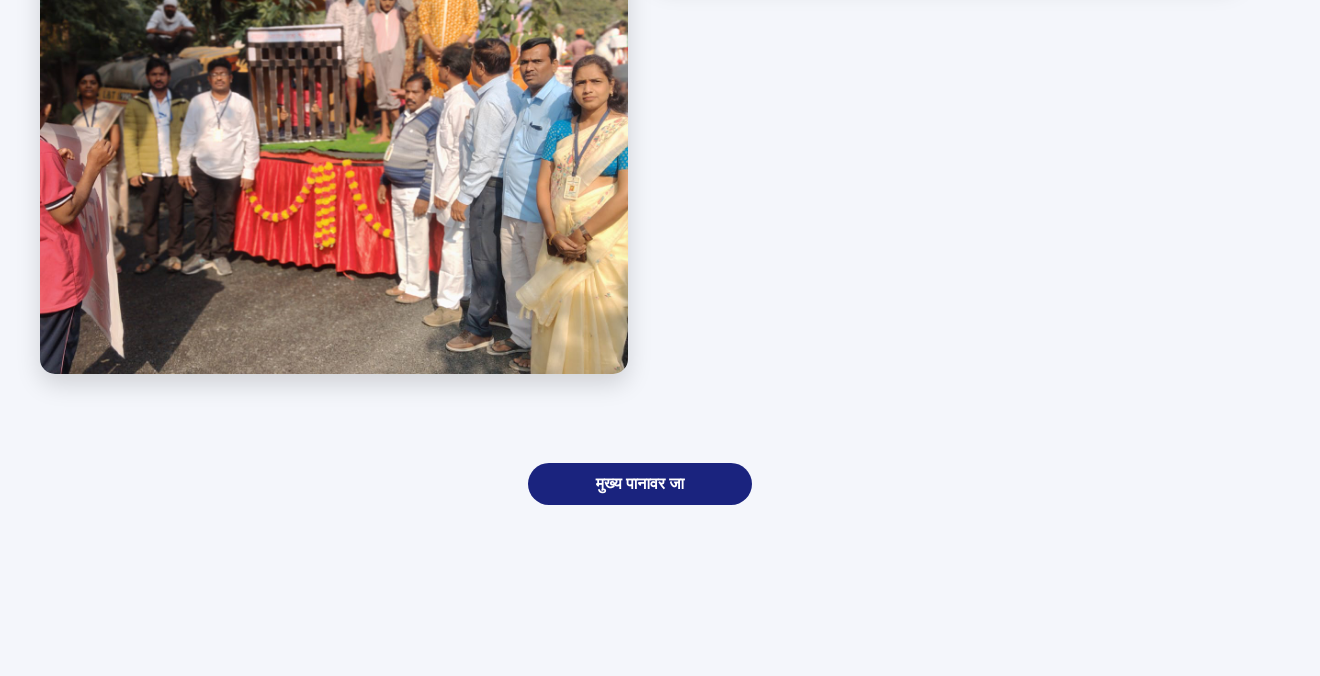
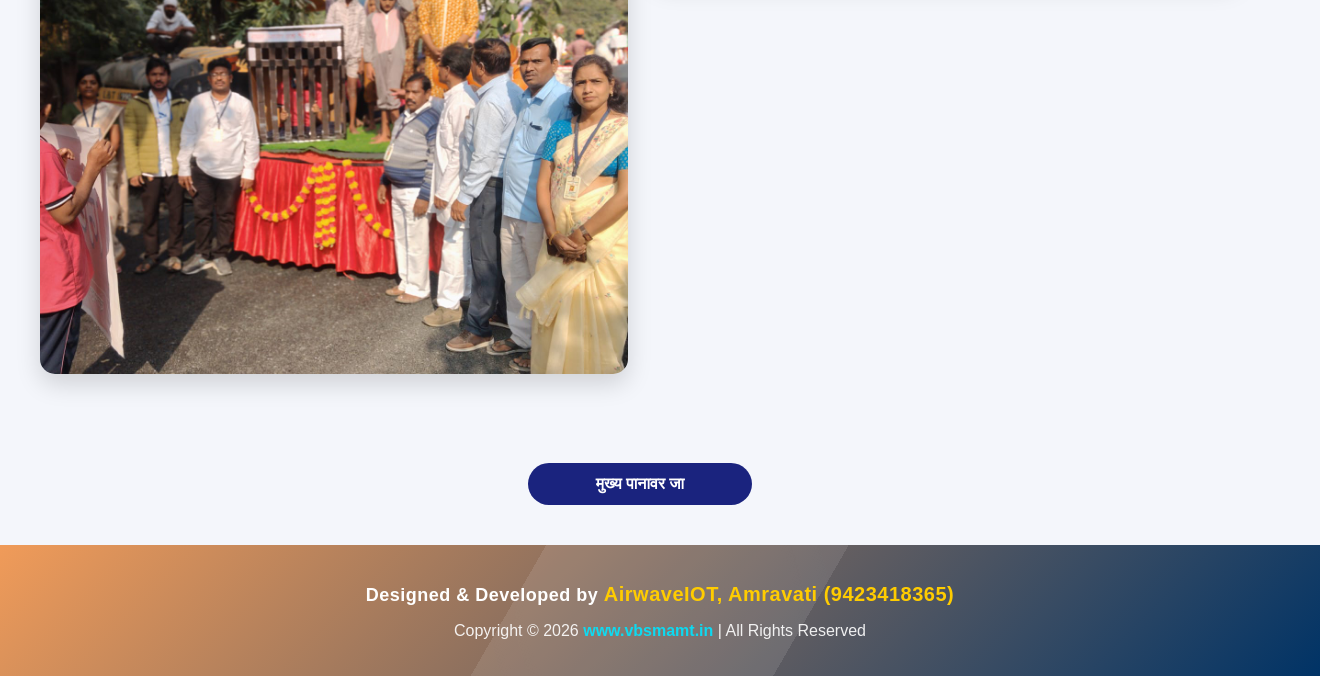
Before and after one commit to airwaveiot/vbsmamt.in, a plain HTML site: page gallery.html in a window 1280 px wide. Shown: the part 6700-7376 px from the top of the page, 1320 px wide, since content can reach past the window. Before the commit the page ends 7245 px from the top, so only its background shows below. Drawn offline with Linux system fonts and the light colour scheme.

Commit message:
Add files via upload

```diff
--- a/gallery.html
+++ b/gallery.html
@@ -6,10 +6,12 @@
 <title>छायाचित्रे</title>
 
 <style>
+
 body{
     margin:0;
     font-family:Nirmala UI, sans-serif;
     background:#f4f6fb;
+    overflow-x:hidden;   /* prevents accidental scroll */
 }
 
 .section {
@@ -122,6 +124,64 @@ h1{
 
 }
 
+/* FOOTER */
+
+/* ================= FOOTER PREMIUM ================= */
+
+.footer {
+  width: 100%;
+  background: linear-gradient(135deg,#F09B59,#003366);
+  color:#fff;
+  padding:20px 20px;
+  text-align:center;
+  position:relative;
+  overflow:hidden;
+}
+
+.footer::before{
+    content:"";
+    position:absolute;
+    width:200%;
+    height:200%;
+    background:radial-gradient(circle,rgba(255,255,255,0.1) 10%,transparent 60%);
+    top:-50%;
+    left:-50%;
+    animation:shine 6s linear infinite;
+}
+
+@keyframes shine{
+    0%{transform:rotate(0deg);}
+    100%{transform:rotate(360deg);}
+}
+
+.footer-content{
+    position:relative;
+    z-index:2;
+}
+
+.developer{
+    font-size:18px;
+    font-weight:600;
+    margin-bottom:8px;
+    letter-spacing:0.5px;
+}
+
+.brand{
+    color:#ffcc00;
+    font-weight:800;
+    font-size:20px;
+}
+
+.copyright{
+    font-size:16px;
+    opacity:0.9;
+}
+
+.domain{
+    color:#00e5ff;
+    font-weight:700;
+}
+
 </style>
 
 </head>
@@ -137,6 +197,21 @@ h1{
 <div class="gallery-container" id="gallery"></div>
 
 <a href="index.html" class="back-btn">मुख्य पानावर जा</a>
+
+<footer class="footer">
+  <div class="footer-content">
+    <p class="developer">
+      Designed & Developed by
+      <span class="brand">AirwaveIOT, Amravati (9423418365)</span>
+    </p>
+
+    <p class="copyright">
+      Copyright © 2026
+      <span class="domain">www.vbsmamt.in</span>
+      | All Rights Reserved
+    </p>
+  </div>
+</footer>
 
 <script>
 const gallery = document.getElementById("gallery");
```
Also changed, not shown: index.html (+1 -1 lines).
